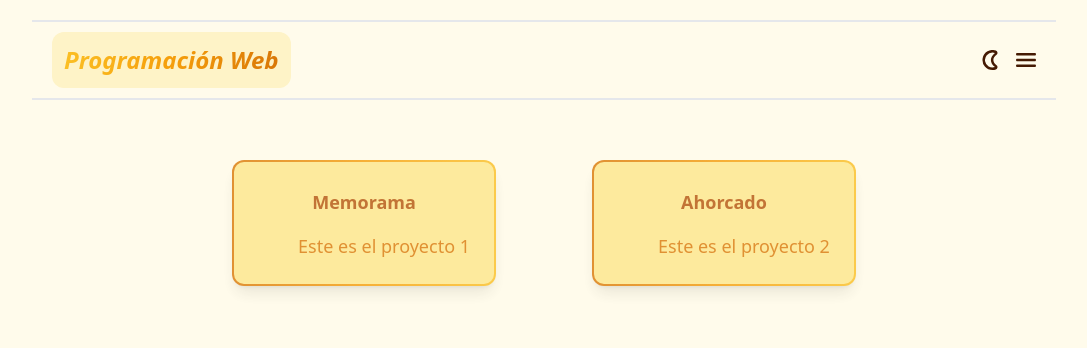
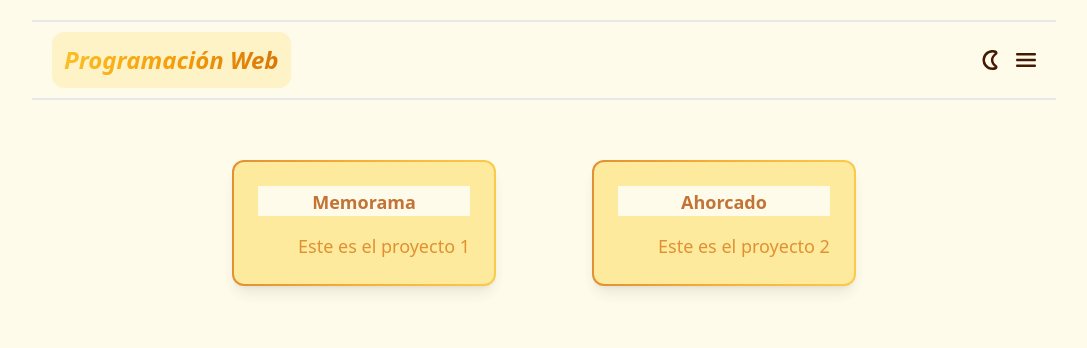
Before and after one commit to Goyoz/web, an Astro site: page /proyecto in a window 1280 px wide. Shown: the top 348 px of the page, without its empty margins (96-1183 px from the left). Built offline with nearby package versions, Linux system fonts and the light colour scheme; Astro itself is replaced by a stand-in of ours.

Commit message:
Update Proyecto.astro

```diff
--- a/src/componentes/Proyecto.astro
+++ b/src/componentes/Proyecto.astro
@@ -8,7 +8,7 @@ const { title, link, description } = Astro.props;
 ---
 <article class=" bg-amber-50 rounded-xl bg-gradient-to-r from-amber-600 via-amber-500 to-amber-400 p-0.5 transition shadow-lg hover:shadow-2xl opacity-80 hover:opacity-100 hover:scale-105 m-10">
 	<div class="rounded-[10px] bg-amber-200 p-4 sm:p-6">
-		<div class=" w-full flex justify-between text-amber-700">
+		<div class="bg-amber-50 w-full flex justify-between text-amber-700">
 			<div class="w-full flex justify-center">
 				<a href={link} target="_blank">
 					<h3 class="mt-0.5 text-lg font-bold">
```
